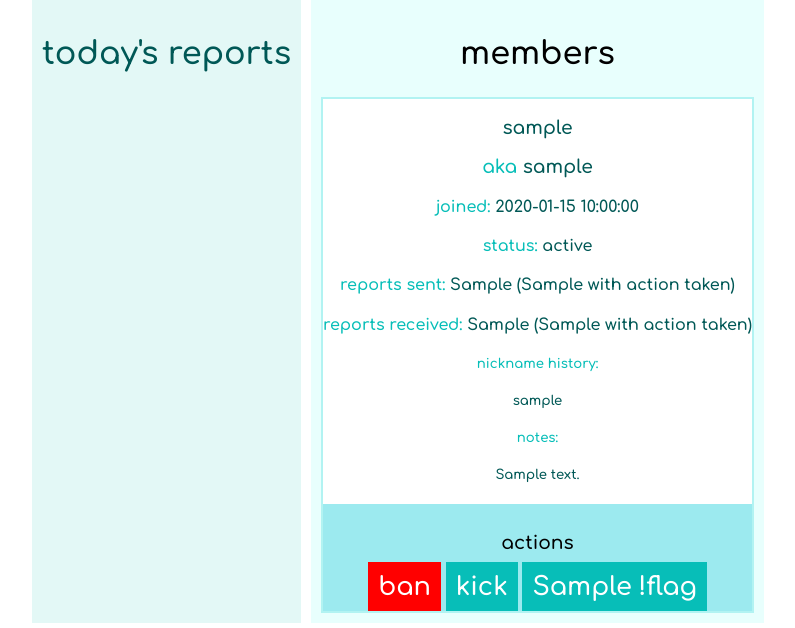
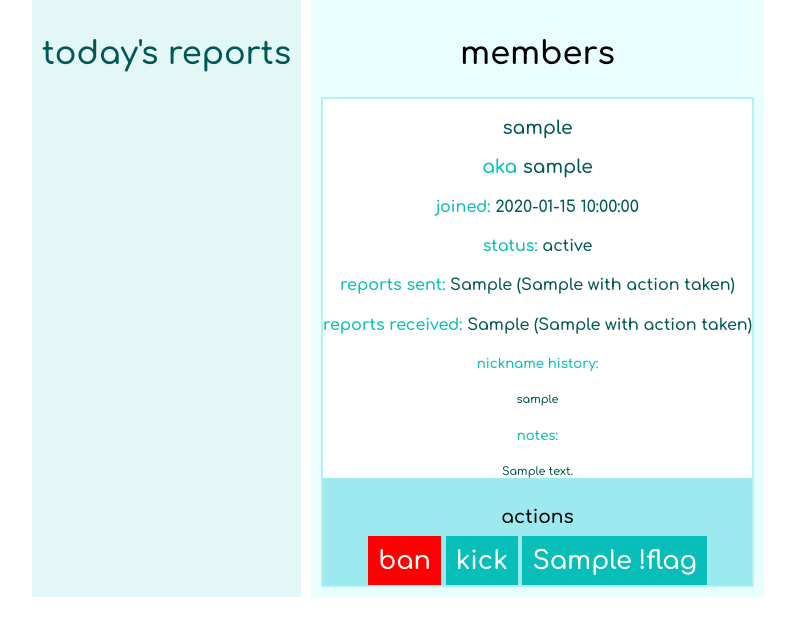
Before and after one commit to ghostfruitleaf/project-whistlebot, a Python web app: template app/templates/index.html in a window 1280 px wide. Shown: the part 441-1069 px from the top of the page, without its empty margins (242-1037 px from the left). After the commit the page ends 1038 px from the top, so only its background shows below. Run offline with Jinja, Linux system fonts and the light colour scheme; the template is opened without the code that fills it: most values are stand-ins (such as "Sample title", 1, 10 or a date in 2020).

Commit message:
fixed some formatting

```diff
--- a/app/static/index.css
+++ b/app/static/index.css
@@ -115,10 +115,18 @@ span.field{
   color: #005856;
 }
 
-.report > h2, p.message{
+.report > h2, p.message, p.notes{
   color: #005856;
 }
 
 p.message {
   font-size: 2vw;
 }
+
+p.notes {
+  width: 90%;
+  text-align: center;
+  margin: auto;
+  max-width: 400px;
+  font-size: .70em;
+}
--- a/app/templates/index.html
+++ b/app/templates/index.html
@@ -69,9 +69,11 @@
                                 <h4><span class = 'field'>reports sent:</span> {{member['reports_sent']}} ({{member['report_stats'][0]}} with action taken) </h4>
                                 <h4><span class = 'field'>reports received:</span> {{member['reports_received']}} ({{member['report_stats'][1]}} with action taken)</h4>
                                 <h5><span class = 'field'>nickname history:</span> </h5>
-                                <h5>{{member['nickname_history']}}</h5>
+                                <p class = 'notes'>{{member['nickname_history']}}</p>
                                 <h5><span class = 'field'>notes:</span></h5>
-                                <h5>{{member['notes']}}</h5>
+
+                                <p class = 'notes'>{{member['notes']}}</p>
+
                                 <div class = 'actions'>
                                     <h3><span>actions</span></h3>
                                     {% if member['discord_id'] != user.id %}
```
